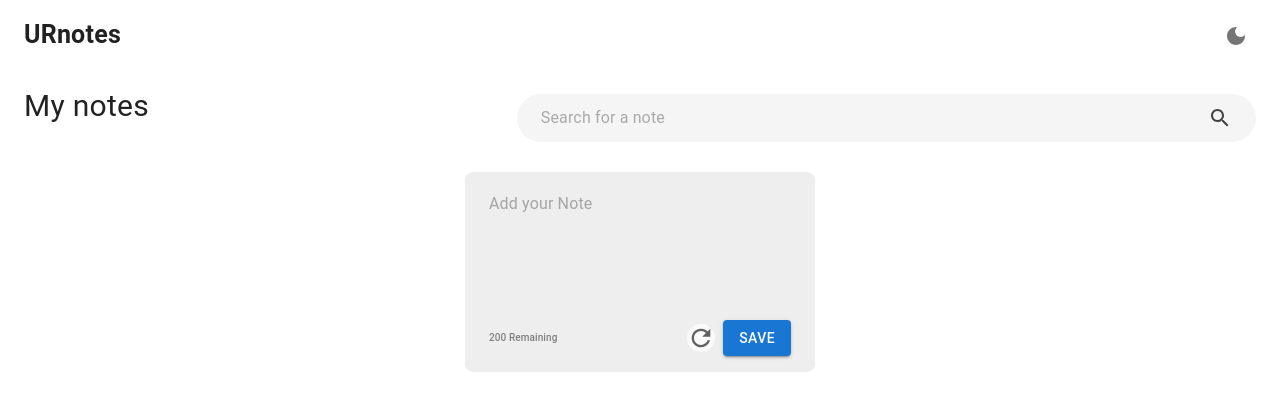
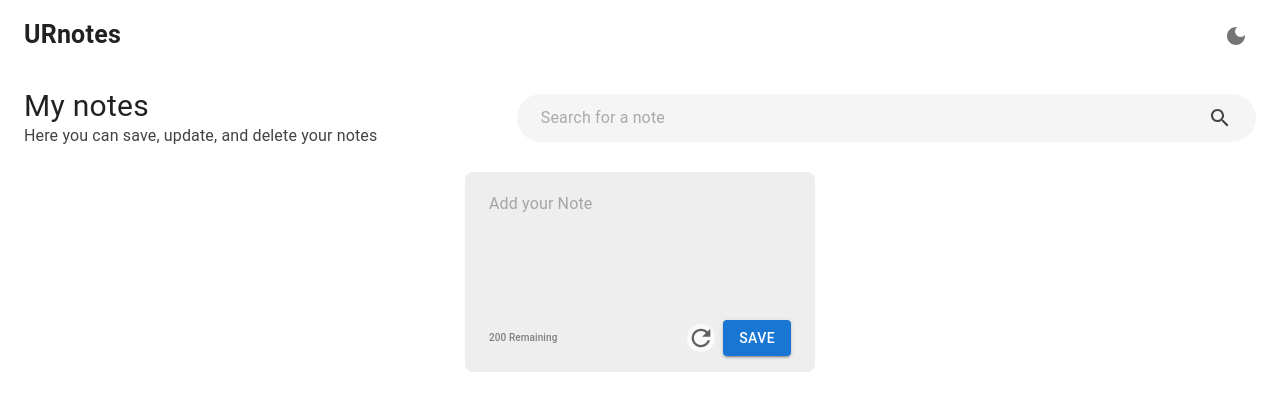
Before and after one commit to DevAbdelilah/urnotes, a Next.js app: page / in a window 1280 px wide. Shown: the top 410 px of the page. Built offline with nearby package versions, Linux system fonts and the light colour scheme.

Commit message:
fix dark mode color

```diff
--- a/src/compenents/Notes.tsx
+++ b/src/compenents/Notes.tsx
@@ -108,7 +108,7 @@ function Notes() {
               <Typography
                 sx={{
                   width: "100%",
-                  color: isDarkMode ? "white" : "white",
+                  color: isDarkMode ? grey[400] : grey[800],
                 }}
               >
                 Here you can save, update, and delete your notes
```
